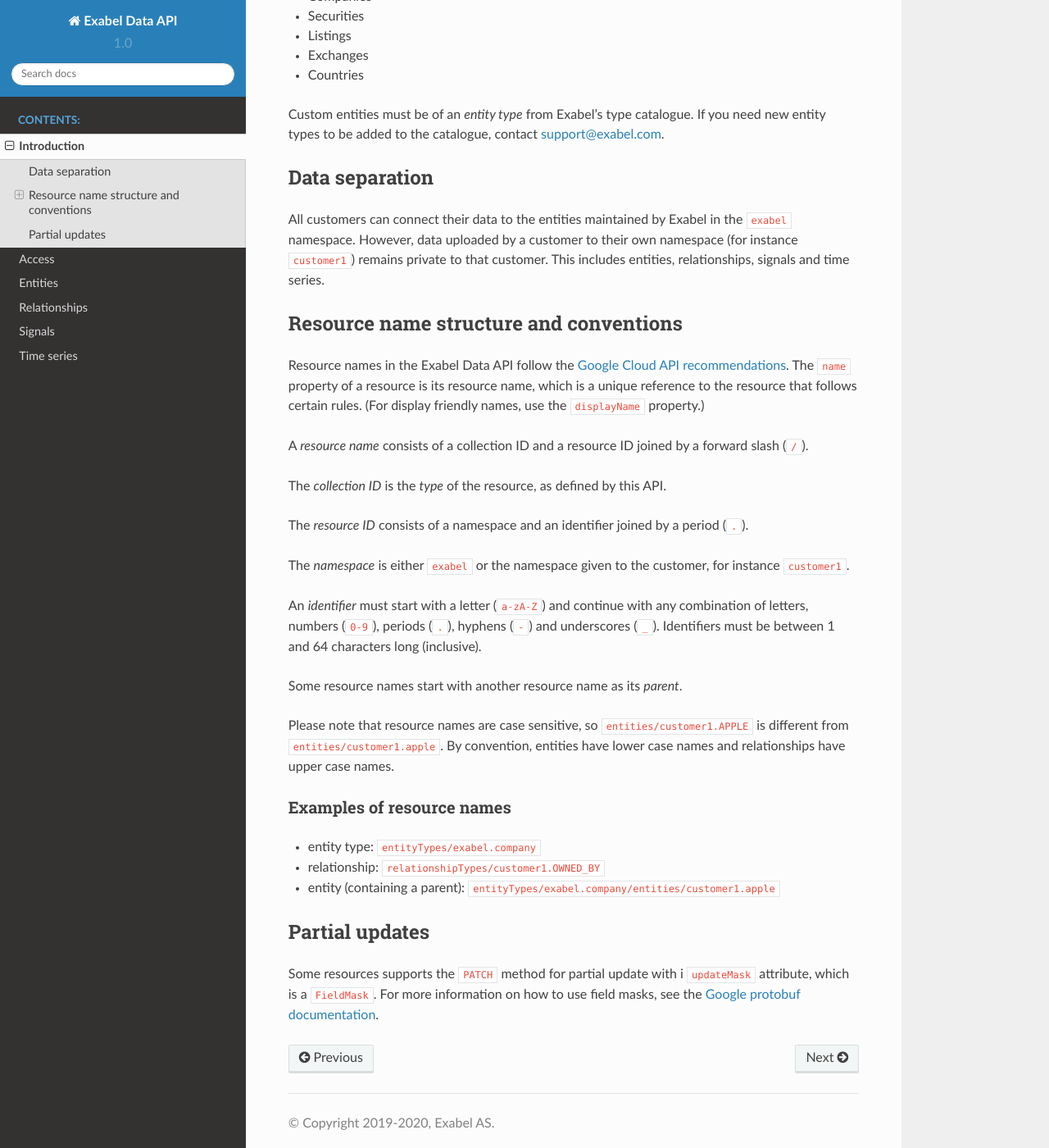
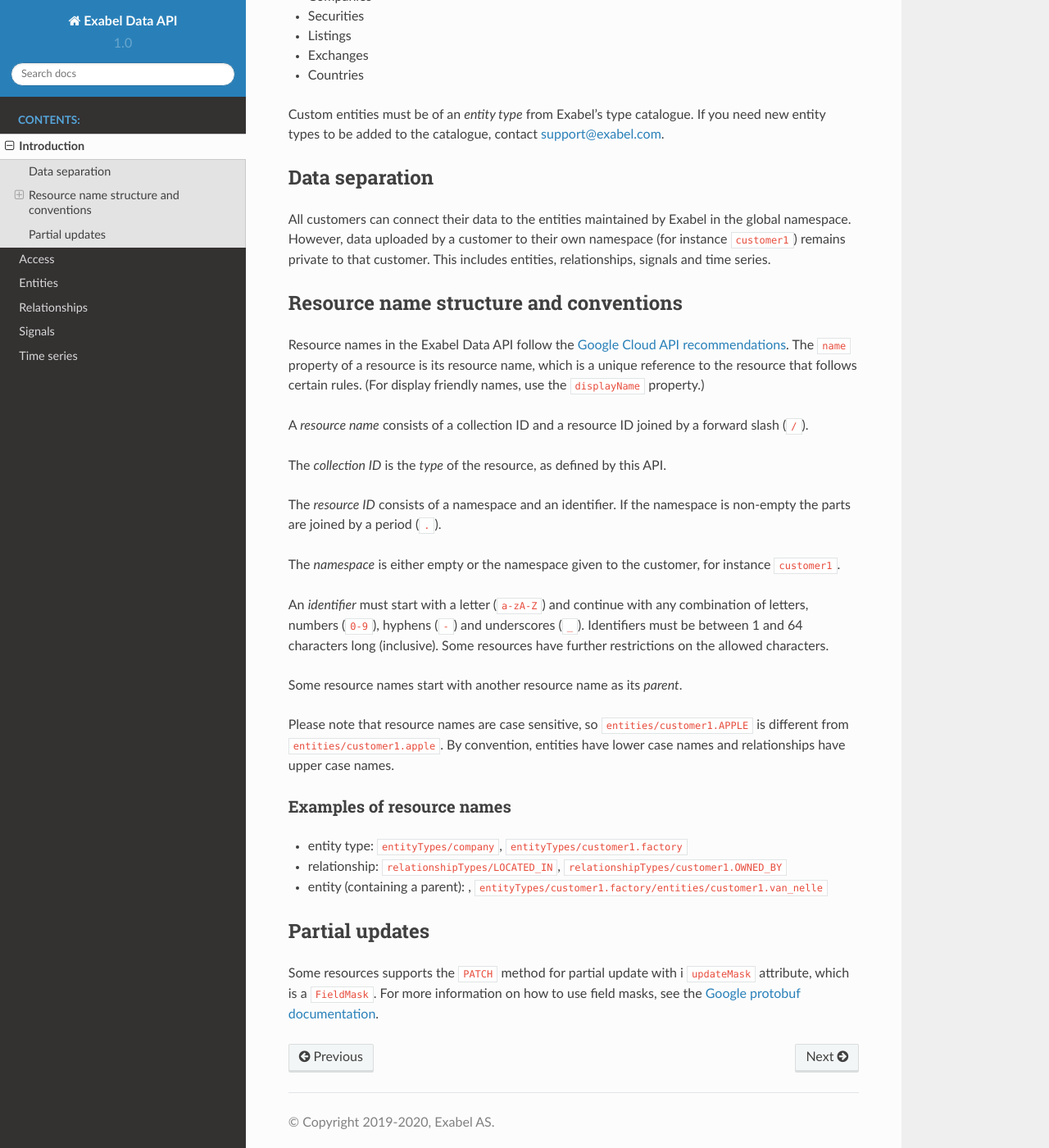
Before and after one commit to Exabel/api, a Sphinx documentation site: the page built from exabel/data/doc/introduction.rst, in a window 1280 px wide and 1400 px high, scrolled down 827 px. Shown: the whole window at 82% size. Built offline with Sphinx 7.4.7 and the Read the Docs theme 2.0.0, drawn with Linux system fonts in a browser that asks for light colours; formulas are drawn with MathJax 3.

Commit message:
Make the global namespace empty. Disallow '.' in identifiers. (#11)

```diff
--- a/exabel/data/doc/introduction.rst
+++ b/exabel/data/doc/introduction.rst
@@ -23,7 +23,7 @@
 Data separation
 ***************
 
-All customers can connect their data to the entities maintained by Exabel in the ``exabel`` namespace.
+All customers can connect their data to the entities maintained by Exabel in the global namespace.
 However, data uploaded by a customer to their own namespace (for instance ``customer1``) remains
 private to that customer. This includes entities, relationships, signals and time series.
 
@@ -41,14 +41,14 @@
 
 The *collection ID* is the *type* of the resource, as defined by this API.
 
-The *resource ID* consists of a namespace and an identifier joined by a period (``.``).
+The *resource ID* consists of a namespace and an identifier. If the namespace is non-empty the parts
+are joined by a period (``.``).
 
-The *namespace* is either ``exabel`` or the namespace given to the customer, for instance
-``customer1``.
+The *namespace* is either empty or the namespace given to the customer, for instance ``customer1``.
 
 An *identifier* must start with a letter (``a-zA-Z``) and continue with any combination of letters,
-numbers (``0-9``), periods (``.``), hyphens (``-``) and underscores (``_``). Identifiers must be
-between 1 and 64 characters long (inclusive).
+numbers (``0-9``), hyphens (``-``) and underscores (``_``). Identifiers must be between 1 and 64
+characters long (inclusive). Some resources have further restrictions on the allowed characters.
 
 Some resource names start with another resource name as its *parent*.
 
@@ -58,9 +58,10 @@
 
 Examples of resource names
 --------------------------
-- entity type: ``entityTypes/exabel.company``
-- relationship: ``relationshipTypes/customer1.OWNED_BY``
-- entity (containing a parent): ``entityTypes/exabel.company/entities/customer1.apple``
+- entity type: ``entityTypes/company``, ``entityTypes/customer1.factory``
+- relationship: ``relationshipTypes/LOCATED_IN``, ``relationshipTypes/customer1.OWNED_BY``
+- entity (containing a parent): ,
+  ``entityTypes/customer1.factory/entities/customer1.van_nelle``
 
 Partial updates
 ***************
```
Also changed, not shown: exabel/data/doc/entities.rst (+16 -16 lines), 3 other files.
